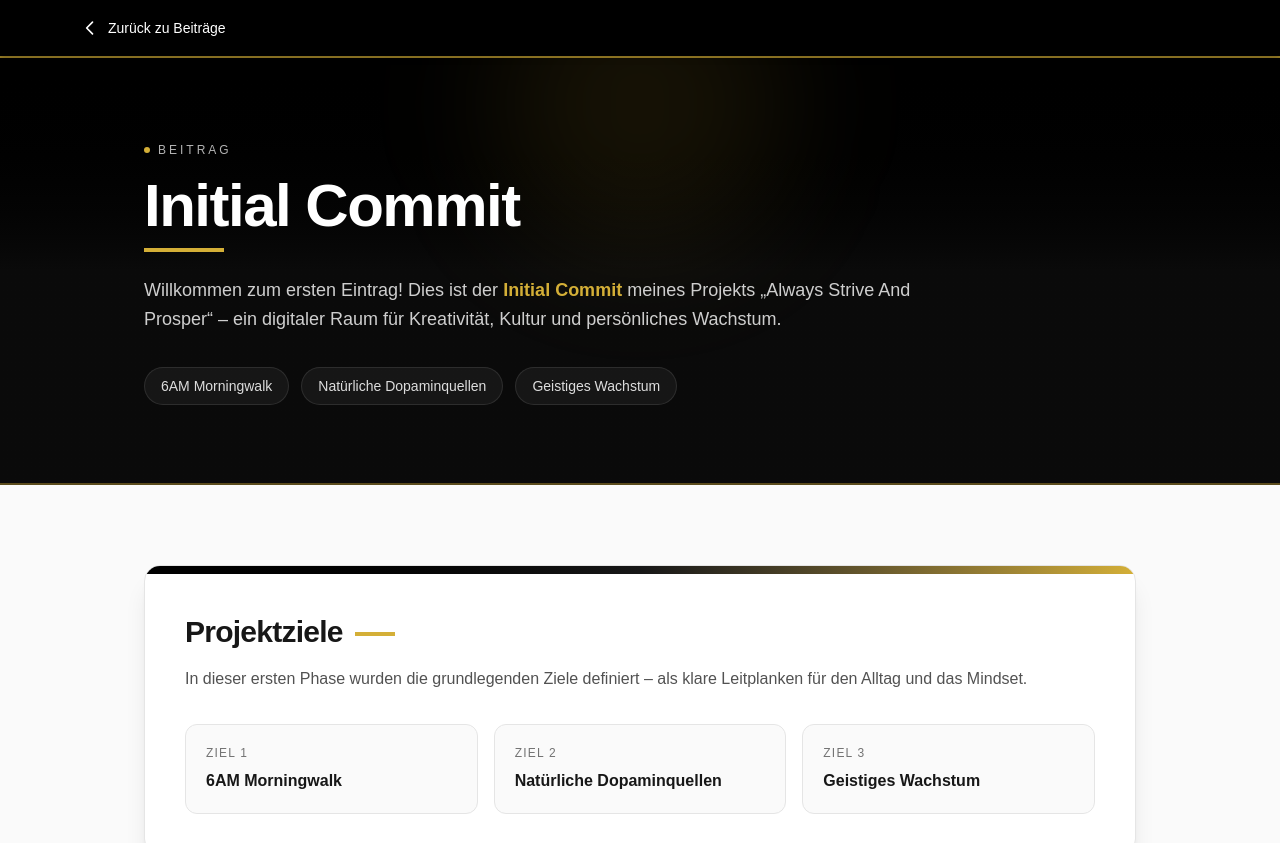
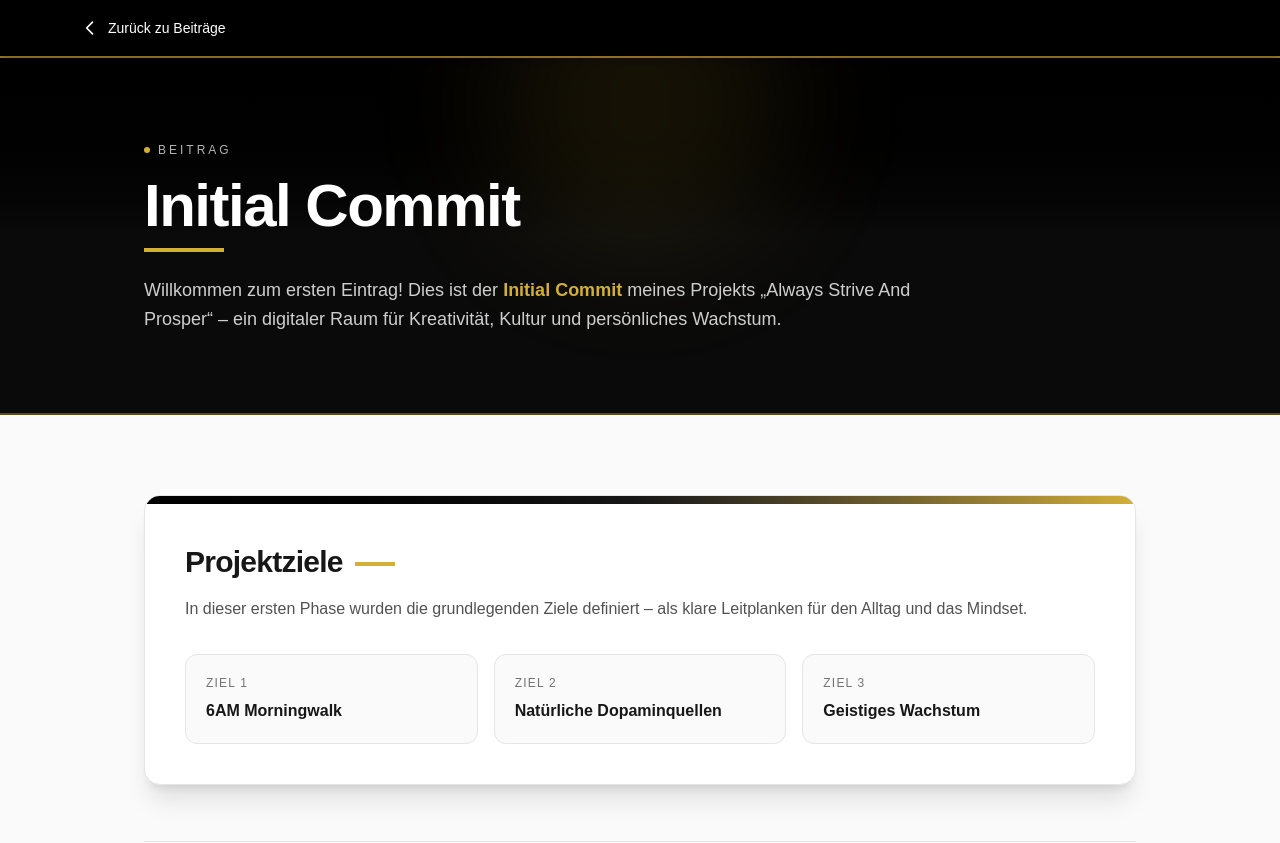
Before and after one commit to Lucas-MStein/asap-next, a Next.js app: page /initial in a window 1280 px wide. Shown: the top 843 px of the page. Built offline with nearby package versions, Linux system fonts and the light colour scheme.

Commit message:
adjusted page.tsx of initial commit

```diff
--- a/app/initial/page.tsx
+++ b/app/initial/page.tsx
@@ -36,19 +36,6 @@ export default function InitialPage() {
                         Kreativität, Kultur und persönliches Wachstum.
                     </p>
 
-                    {/* Quick stats / chips */}
-                    <div className="mt-8 flex flex-wrap gap-3">
-                        {["6AM Morningwalk", "Natürliche Dopaminquellen", "Geistiges Wachstum"].map(
-                            (label) => (
-                                <span
-                                    key={label}
-                                    className="rounded-full border border-white/10 bg-white/5 px-4 py-2 text-sm text-white/85 hover:bg-white/10 transition"
-                                >
-                  {label}
-                </span>
-                            )
-                        )}
-                    </div>
                 </div>
             </section>
 
```
